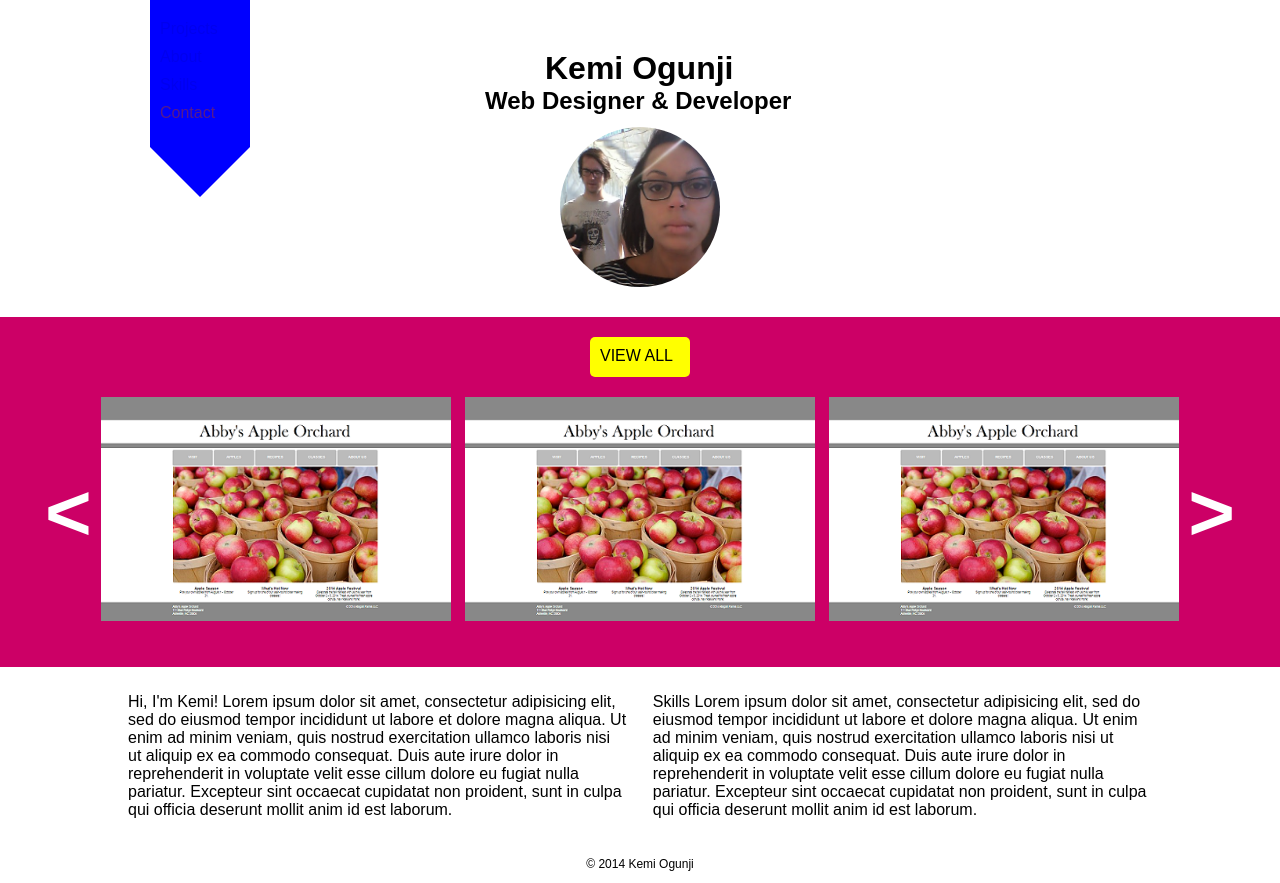
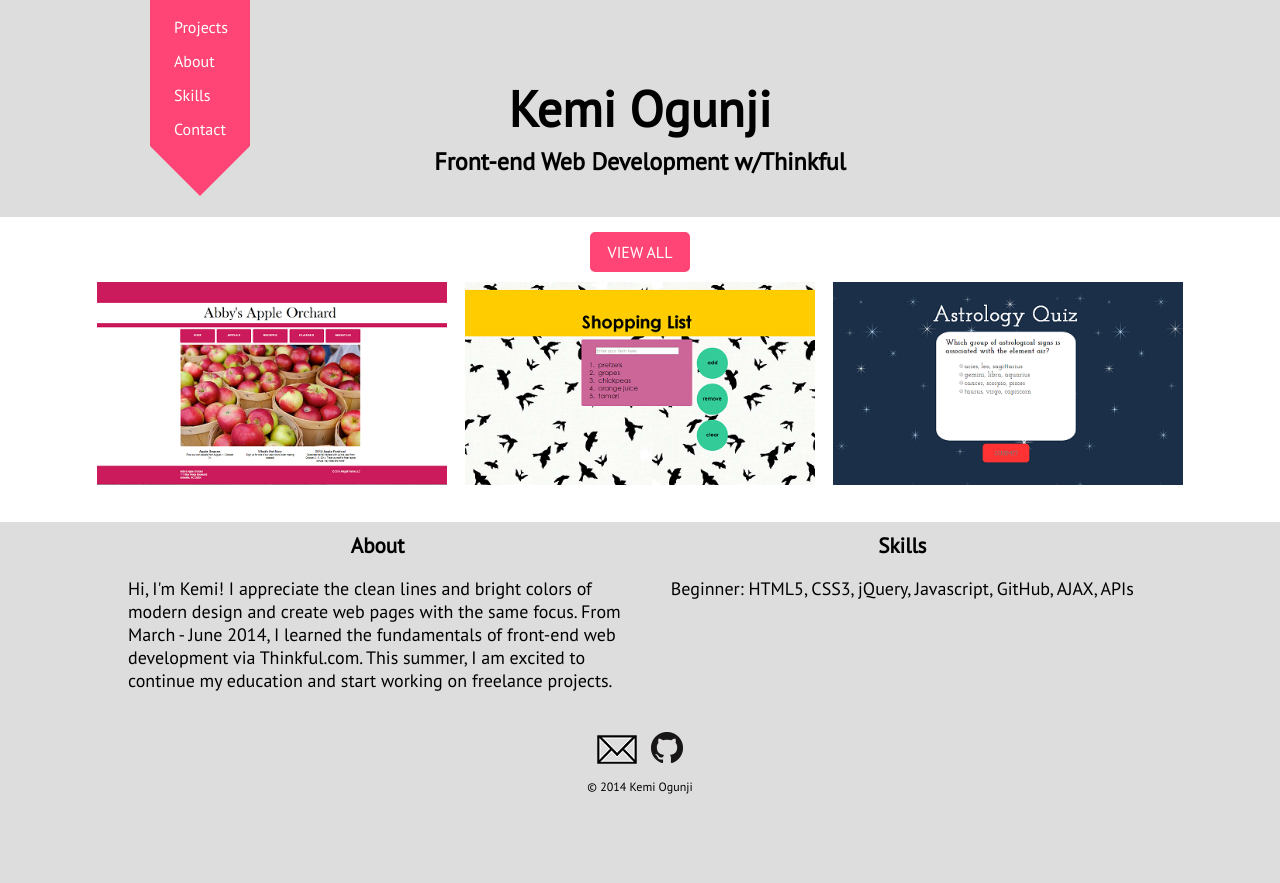
Before and after one commit to kemiwins/portfolio, a PHP site: page / in a window 1280 px wide. After the commit the page ends 794 px from the top, so only its background shows below. Run offline with PHP 8.4, Linux system fonts and the light colour scheme; some web fonts are replaced.

Commit message:
added screenshots and jquery

```diff
--- /dev/null
+++ b/app.js
@@ -0,0 +1,10 @@
+$(document).ready(function() {
+
+	$("#view").click(function(){
+		$("#addProjects").slideToggle();
+		$(document.body).animate({
+			"scrollTop": $("#projects").offset().top
+		}, 500);
+	})
+
+});
--- a/index.html
+++ b/index.html
@@ -4,58 +4,55 @@
 	<meta charset="UTF-8">
 	<title>Portfolio</title>
 	<link rel="stylesheet" href="main.css" type="text/css">
+	<link href='http://fonts.googleapis.com/css?family=PT+Sans' rel='stylesheet' type='text/css'>
+	<link href='http://weloveiconfonts.com/api/?family=entypo' rel='stylesheet' type='text/css'>
 	<script src="http://code.jquery.com/jquery-latest.min.js"></script>
+	<script src="app.js"></script>
 </head>
 <body class="site">
 	<header>
-		<h1>Kemi Ogunji</h1>
-		<h2>Web Designer &amp; Developer</h2>
-	</header>
-	<main class="site-content">
 		<div id="nav">
 			<ul>
 				<li><a href="#projects">Projects</a></li>
 				<li><a href="#about">About</a></li>
 				<li><a href="#skills">Skills</a></li>
-				<li><a href="">Contact</a></li>
+				<li><a href="#contact">Contact</a></li>
 			</ul>
 		</div>
 		<div id="triangle"></div>
-		<div id="bio_photo">
+		<h1>Kemi Ogunji</h1>
+		<h2>Front-end Web Development w/Thinkful</h2>
+		<!--<div id="bio_photo">
 			<img src="images/kemi-bio-photo.jpg" alt="photo of web designer">
+		</div>-->
+	</header>
+	<main class="site-content">
+		<div id="projects" >
+		<div id="view">VIEW ALL</div>
+			<p><a href="http://kemiwins.github.io/abbysapples/"><img src="images/small-business-landing-page.png"></a></p>
+			<p><a href="http://kemiwins.github.io/shopping-list/"><img src="images/shopping-list-app.png"></a></p>
+			<p><a href="http://kemiwins.github.io/astrology-quiz/"><img src="images/astrology-quiz-app.png"></a></p>
 		</div>
-
-		<div id="projects">
-				<p><img src="images/small-business-landing-page.png"></p>
-				<p><img src="images/small-business-landing-page.png"></p>
-				<p><img src="images/small-business-landing-page.png"></p>
-		</div>
-		<div id="arrow-left"><</div>
-		<div id="arrow-right">></div>
-		<div id="view">
-			<p>VIEW ALL</p>
+		<div id="addProjects">
+			<p><a href="http://kemiwins.github.io/great-outdoors/"><img src="images/trail-api-app.png"></a></p>
 		</div>
 		<div id="about">
-			<p>Hi, I'm Kemi! Lorem ipsum dolor sit amet, consectetur adipisicing elit, sed do eiusmod
-			tempor incididunt ut labore et dolore magna aliqua. Ut enim ad minim veniam,
-			quis nostrud exercitation ullamco laboris nisi ut aliquip ex ea commodo
-			consequat. Duis aute irure dolor in reprehenderit in voluptate velit esse
-			cillum dolore eu fugiat nulla pariatur. Excepteur sint occaecat cupidatat non
-			proident, sunt in culpa qui officia deserunt mollit anim id est laborum.</p>
+			<h3>About</h3>
+			<p>Hi, I'm Kemi! I appreciate the clean lines and bright colors of modern design and create web pages with the same focus. From March - June 2014, I learned the fundamentals of front-end web development via Thinkful.com. This summer, I am excited to continue my education and start working on freelance projects.</p>
 		</div>
 		<div id="skills">
-			<p>Skills Lorem ipsum dolor sit amet, consectetur adipisicing elit, sed do eiusmod
-			tempor incididunt ut labore et dolore magna aliqua. Ut enim ad minim veniam,
-			quis nostrud exercitation ullamco laboris nisi ut aliquip ex ea commodo
-			consequat. Duis aute irure dolor in reprehenderit in voluptate velit esse
-			cillum dolore eu fugiat nulla pariatur. Excepteur sint occaecat cupidatat non
-			proident, sunt in culpa qui officia deserunt mollit anim id est laborum.</p>
+			<h3>Skills</h3>
+			<p>Beginner: HTML5, CSS3, jQuery, Javascript, GitHub, AJAX, APIs</p>
 		</div>
 	</main>
 	<footer>
-		<div>
-			<p>&copy 2014 Kemi Ogunji</p>
+		<div id="contact">
+			<ul>
+				<li><a href="mailto:kemi.mail@gmail.com" target="_top"><img src="images/mail-icon-grey.png"></a></li>
+				<li><a href="https://github.com/kemiwins"><img src="images/GitHub-Mark-32px.png"></a></li>
+			</ul>
 		</div>
+		<p>&copy 2014 Kemi Ogunji</p>
 	</footer>
 </body>
 </html>
--- a/main.css
+++ b/main.css
@@ -1,102 +1,117 @@
 * {
-	font-family: Arial, sans-serif;
-
-	/*border: 1px solid black;*/
+	font-family: 'PT Sans', sans-serif;
 }
 body {
 	margin: 0 auto;
+	min-width: 1200px;
+	background-color: #ddd;
 }
 header	{
 	margin-top: 50px;
 	margin-bottom: 20px;
 }
 h1	{
-	width: 190px;
-	margin: 0 auto;
+	width: 300px;
+	margin: -120px auto 0 auto;
+	font-size: 50px;
+	text-align: center;
 }
 h2 {
-	width: 310px;
-	margin: 0 auto;
+	width: 460px;
+	margin: 5px auto 0 auto;
+	text-align: center;
 }
 #nav ul {
 	list-style-type: none;
-	padding: 20px 10px;
-	margin-top: -140px;
+	padding: 20px 6px 0px 14px;
+	margin-top: -60px;
 	margin-left: 150px;
-	background-color: blue;
+	background-color: #ff4575;
 	width: 80px;
 }
 #nav li {
-	padding: 5px 0;
+	padding: 7px 10px;
 }
 #triangle {
 	width: 0px;
-	height: 0;
+	height: 0px;
 	border-left: 50px solid transparent;
 	border-right: 50px solid transparent;
-	border-top: 50px solid blue;
+	border-top: 50px solid #ff4575;
 	margin-left: 150px;
 	margin-top: -16px;
 }
 a {
 	text-decoration: none;
+	color: #fff;
 }
-
-#bio_photo img {
-	width: 160px;
-	height: 160px;
+/*#bio_photo img {
+	width: 170px;
+	height: 170px;
 	border-radius: 50%;
 	display: block;
-	margin: -70px auto 0 auto;
-}
-#view p {
+	margin: 10px auto 0px auto;
+}*/
+#view {
 	width: 80px;
 	height: 20px;
 	padding: 10px;
-	margin: -330px auto 0px auto;
+	margin: 10px auto 10px auto;
 	display: block;
-	background-color: yellow;
+	background-color: #ff4575;
 	border-radius: 5px;
+	cursor: pointer;
+	color: #fff;
+}
+#view:hover {
+	background-color: #ccc;
 }
 #projects {
-	height: 350px;
-	margin: 30px auto 0 auto;
-	background-color: #cc0066;
+	height: 300px;
+	margin: 20px auto 0 auto;
+	padding-top: 5px;
+	background-color: #fff;
 	text-align: center;
 }
-#projects p {
+#projects p  {
 	display: inline-block;
 	margin: 0 auto;
-	padding: 80px 5px 0 5px;
+	padding: 0px 7px 0 7px;
 }
-#projects img {
-	display: block;
+#addProjects {
+	display: none;
+	height: 250px;
+	margin: 0 auto;
+	background-color: #fff;
+	text-align: center;
+}
+#addProjects p {
+	display: inline-block;
+	margin: 0 auto;
+	padding: 0px 7px 0 7px;
+}
+#projects img, #addProjects img {
 	width: 350px;
 }
-#arrow-left, #arrow-right {
-	color: #fff;
-	font-size: 80px;
-	font-weight: bold;
+main img:hover {
+	opacity: 0.5;
 }
-#arrow-left {
-	float: left;
-	margin: -200px 0 0 45px;
+h3 {
+	margin: 0 auto;
+	text-align: center;
 }
-#arrow-right {
-	float: right;
-	margin: -200px 45px 0 0;
-}
-#about {
+#about, #skills {
 	width: 39%;
 	display: inline-block;
 	float: left;
+	font-size: 18px;
+}
+#about {
 	margin: 10px 1% 10px 10%;
 }
 #skills {
-	width: 39%;
-	display: inline-block;
-	float: left;
 	margin: 10px 10% 10px 1%;
+	text-align: center;
 }
 .site {
 	display: flex;
@@ -110,3 +125,15 @@ footer {
 	text-align: center;
 	font-size: 12px;
 }
+#contact a {
+	color: #000;
+}
+#contact li {
+	display: inline-block;
+	list-style-type: none;
+	padding: 0 5px;
+	margin: auto;
+}
+#contact ul {
+	padding: 0;
+}
```
Also changed, not shown: images/GitHub-Mark-32px.png (added), images/astrology-quiz-app.png (added), images/mail-icon-grey.png (added), images/shopping-list-app.png (added), images/small-business-landing-page.png, images/trail-api-app.png (added).
